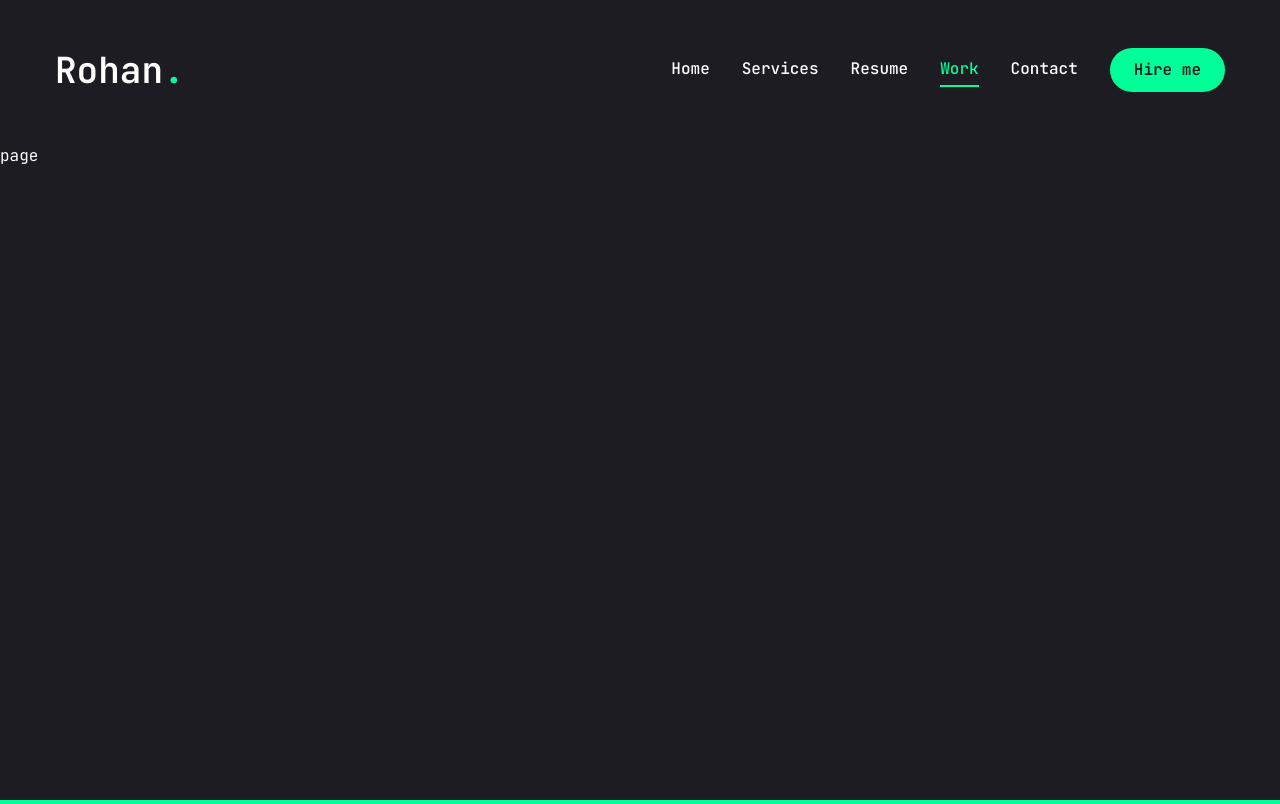
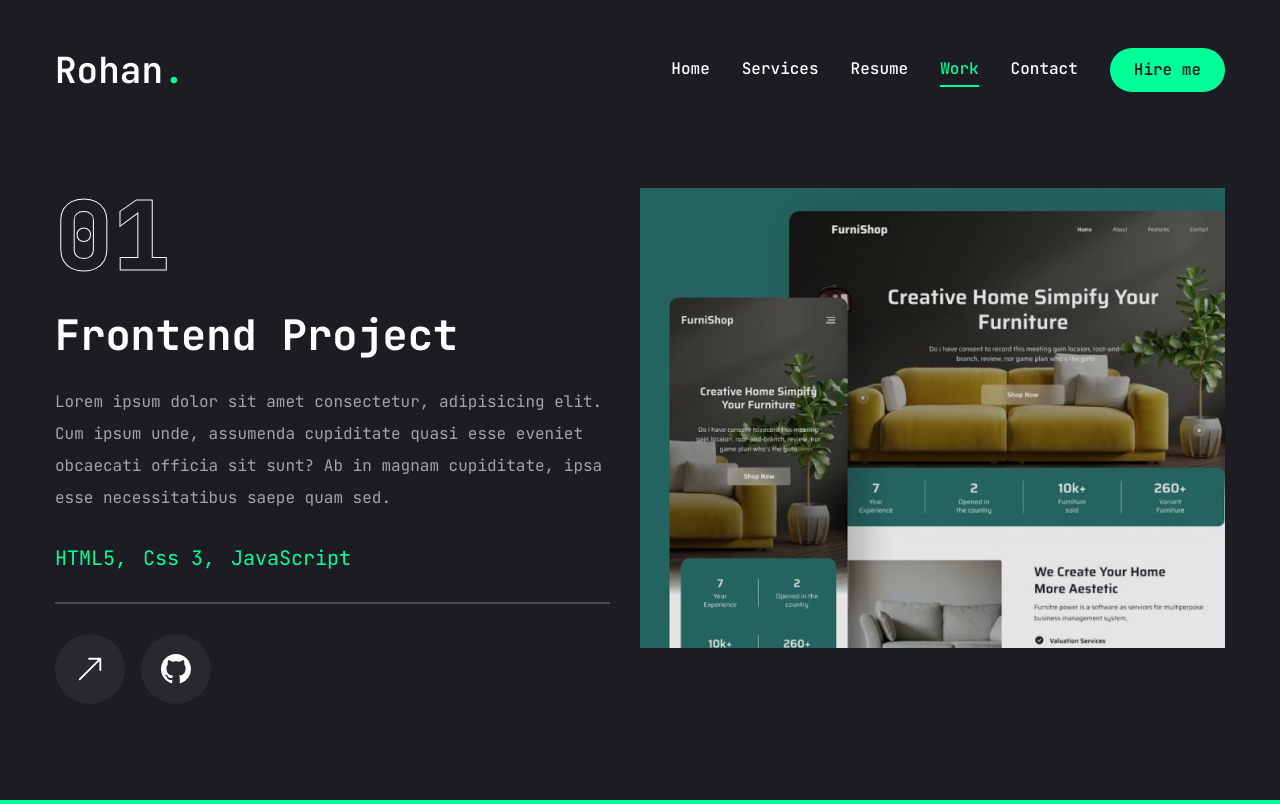
Before and after one commit to rohansonawane/SinglePagePortfoliio, a Next.js app: page /work in a window 1280 px wide. Built offline with nearby package versions, Linux system fonts and the light colour scheme.

Commit message:
Work Template Created

```diff
--- a/app/work/page.jsx
+++ b/app/work/page.jsx
@@ -1,7 +1,147 @@
+"use client";
+
+import {motion} from 'framer-motion';
+import React, {useState} from "react";
+import {Swiper, SwiperSlide} from "swiper/react";
+import "swiper/css";
+import {BsArrowUpRight, BsGithub} from "react-icons/bs";
+import {Tooltip, TooltipContent, TooltipProvider, TooltipTrigger} from "@/components/ui/tooltip";
+
+import Link from "next/link";
+import Image from "next/image";
+import { Description } from '@radix-ui/react-dialog';
+import WorkSliderBtns from '@/components/WorkSliderBtns';
+
+const projects = [
+  {
+    num:'01',
+    category:'frontend',
+    title:'project 1',
+    description: 'Lorem ipsum dolor sit amet consectetur, adipisicing elit. Cum ipsum unde, assumenda cupiditate quasi esse eveniet obcaecati officia sit sunt? Ab in magnam cupiditate, ipsa esse necessitatibus saepe quam sed.',
+    stack:[
+      {name: "HTML5"},
+      {name:"Css 3"},
+      {name:"JavaScript"},
+    ],
+    image: '/assets/work/thumb1.png',
+    live: "",
+    github:"",
+  },
+  {
+    num:'02',
+    category:'frontend',
+    title:'project 1',
+    description: 'Lorem ipsum dolor sit amet consectetur, adipisicing elit. Cum ipsum unde, assumenda cupiditate quasi esse eveniet obcaecati officia sit sunt? Ab in magnam cupiditate, ipsa esse necessitatibus saepe quam sed.',
+    stack:[
+      {name: "HTML5"},
+      {name:"Css 3"},
+      {name:"JavaScript"},
+    ],
+    image: '/assets/work/thumb2.png',
+    live: "",
+    github:"",
+  },
+  {
+    num:'03',
+    category:'frontend',
+    title:'project 1',
+    description: 'Lorem ipsum dolor sit amet consectetur, adipisicing elit. Cum ipsum unde, assumenda cupiditate quasi esse eveniet obcaecati officia sit sunt? Ab in magnam cupiditate, ipsa esse necessitatibus saepe quam sed.',
+    stack:[
+      {name: "HTML5"},
+      {name:"Css 3"},
+      {name:"JavaScript"},
+    ],
+    image: '/assets/work/thumb3.png',
+    live: "",
+    github:"",
+  },
+
+];
+
 const Work = () => {
+  const [project, setProject] = useState(projects[0]);
+  const handleSlideChange = (swiper) => {
+
+    const currentIndex = swiper.activeIndex;
+    setProject(projects[currentIndex]);
+  }
+
   return (
-    <div>page</div>
+    <motion.section
+    initial={{opacity: 0}}
+    animate={{
+      opacity:1,
+    transition:{delay:2.4, duration:0.4, ease:"easeIn"
+    }}}
+    className="min-h-[80vh] flex flex-col justify-center py-12 xl:px-0">
+      <div className="container mx-auto">
+        <div className="flex flex-col xl:flex-row xl:gap-[30px] h-[50%]">
+          <div className="w-full xl:w-[50%] xl:h-[460px] flex flex-col xl:justify-between order-2 xl:order-none">
+            <div className="flex flex-col gap-[30px]">
+              <div className="text-8xl leading-none font-extrabold text-transparent text-outline">
+                {project.num}
+              </div>
+              <h2 className="text-[42px] font-bold leading-none text-white group-hover:text-accent transition-all duration-500 capitalize">{project.category} project</h2>
+              <p className="text-white/60">{project.description}</p>
+              <ul className="flex gap-4">
+                {project.stack.map((item, index)=>{
+                  return (
+                    <li key={index} className="text-xl text-accent">
+                      {item.name}
+                      {index !== project.stack.length - 1 && ","}
+                      </li>
+                  );
+                })}
+              </ul>
+              <div className="border border-white/20"></div>
+                <div className="flex items-center gap-4">
+                  <Link href={project.live}>
+                    <TooltipProvider delayDuration={100}>
+                      <Tooltip>
+                        <TooltipTrigger className="w-[70px] h-[70px] rounded-full bg-white/5 flex justify-center items-center group">
+                          <BsArrowUpRight className="text-white text-3xl group-hover:text-accent" />
+                        </TooltipTrigger>
+                        <TooltipContent>
+                          <p>Live Project</p>
+                        </TooltipContent>
+                      </Tooltip>
+                    </TooltipProvider>
+                  </Link>
+                  <Link href={project.github}>
+                    <TooltipProvider delayDuration={100}>
+                      <Tooltip>
+                        <TooltipTrigger className="w-[70px] h-[70px] rounded-full bg-white/5 flex justify-center items-center group">
+                          <BsGithub className="text-white text-3xl group-hover:text-accent" />
+                        </TooltipTrigger>
+                        <TooltipContent>
+                          <p>Github Repository</p>
+                        </TooltipContent>
+                      </Tooltip>
+                    </TooltipProvider>
+                  </Link>
+              </div>
+            </div>
+          </div>
+          <div className="w-full xl:w-[50%]">
+            <Swiper spaceBetween={30} slidesPerView={1} className="xl:h-[520px] mb-12" onSlideChange={handleSlideChange}>
+              {projects.map((project,index)=>{
+                return <SwiperSlide key="{index}" className="w-full">
+                  <div className="h-[460px] relative group flex justify-center items-center bg-pink-50/20">
+                  <div className="absolute top-0 bottom-0 w-full h-full bg-black/10 z-10"></div>
+                  <div>
+                    <Image src={project.image} fill className="object-cover" alt={project.name}/>
+                  </div>
+                  </div>
+                </SwiperSlide>
+              })}
+              <WorkSliderBtns containerStyles="flex gap-2 absolute right-0 bottom-[calc(50%_-_22px)] xl:bottom-0 x-20 w-full justify-between xl:w-max xl:justify-none"
+              btnStyles="bg-accent hover:bg-accent-hover text-primary text-[22px] w-[44px] h-[44px] flex justify-center items-center transition-all" />
+            </Swiper>
+          </div>
+        </div>
+      </div>
+    </motion.section>
   )
 }
 
-export default Work
+export default Work;
--- /dev/null
+++ b/components/WorkSliderBtns.jsx
@@ -0,0 +1,21 @@
+"use client"
+
+import {useSwiper} from "swiper/react";
+import { PiCaretLeftBold, PiCaretRightBold} from "react-icons/pi";
+
+const WorkSliderBtns = ({ containerStyles, btnStyles, iconsStyles}) => {
+  const swiper = useSwiper();
+
+   return (
+    <div className="{containerStyle}">
+      <button className={btnStyles}><PiCaretLeftBold className={iconsStyles} onClick={()=>swiper.slidePrev()}/>
+         <PiCaretLeftBold className={iconsStyles} />
+      </button>
+      <button className={btnStyles}><PiCaretRightBold className={iconsStyles} onClick={()=>swiper.slideNext()}/>
+         <PiCaretLeftBold className={iconsStyles} />
+      </button>
+    </div>
+  )
+}
+
+export default WorkSliderBtns
```
